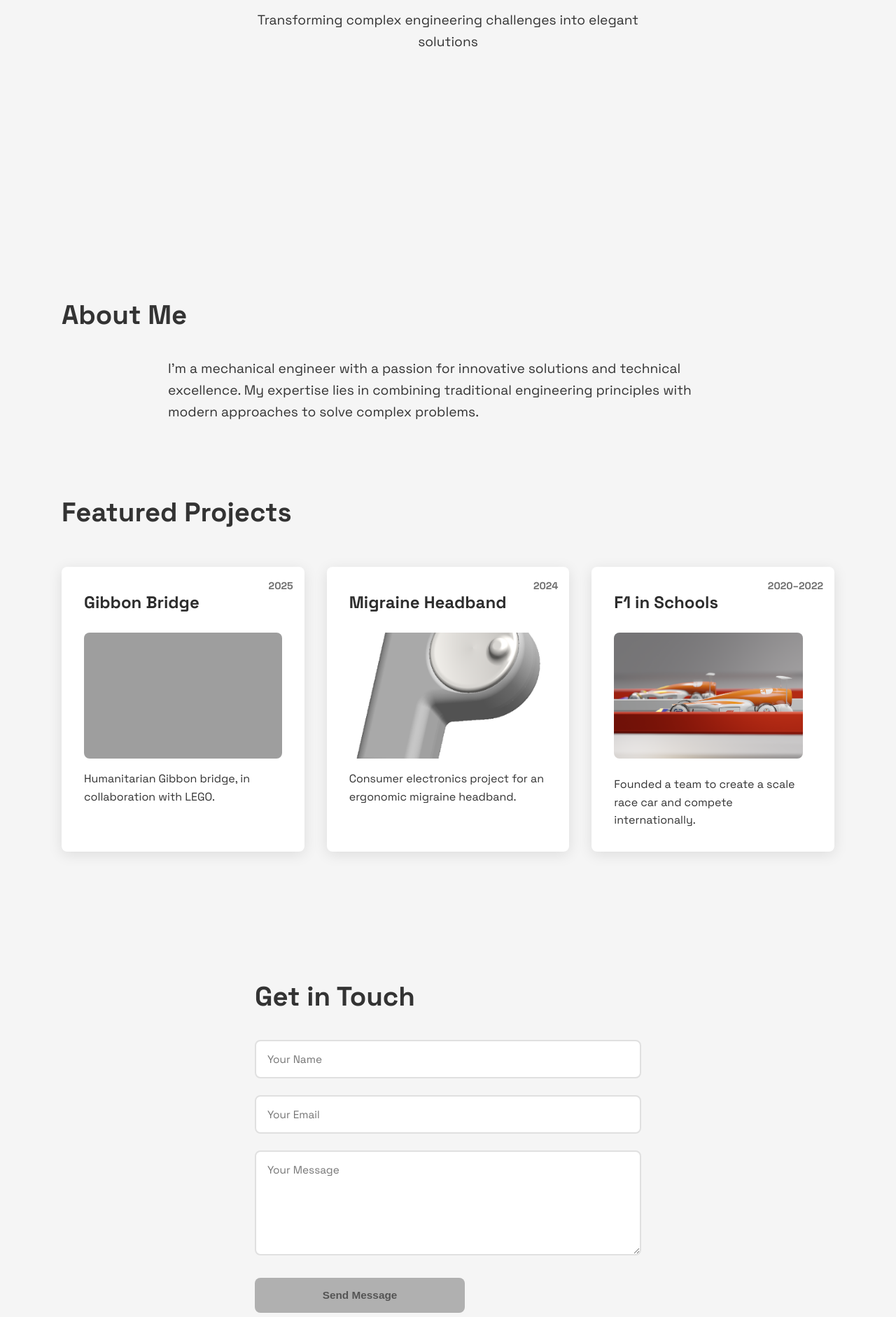
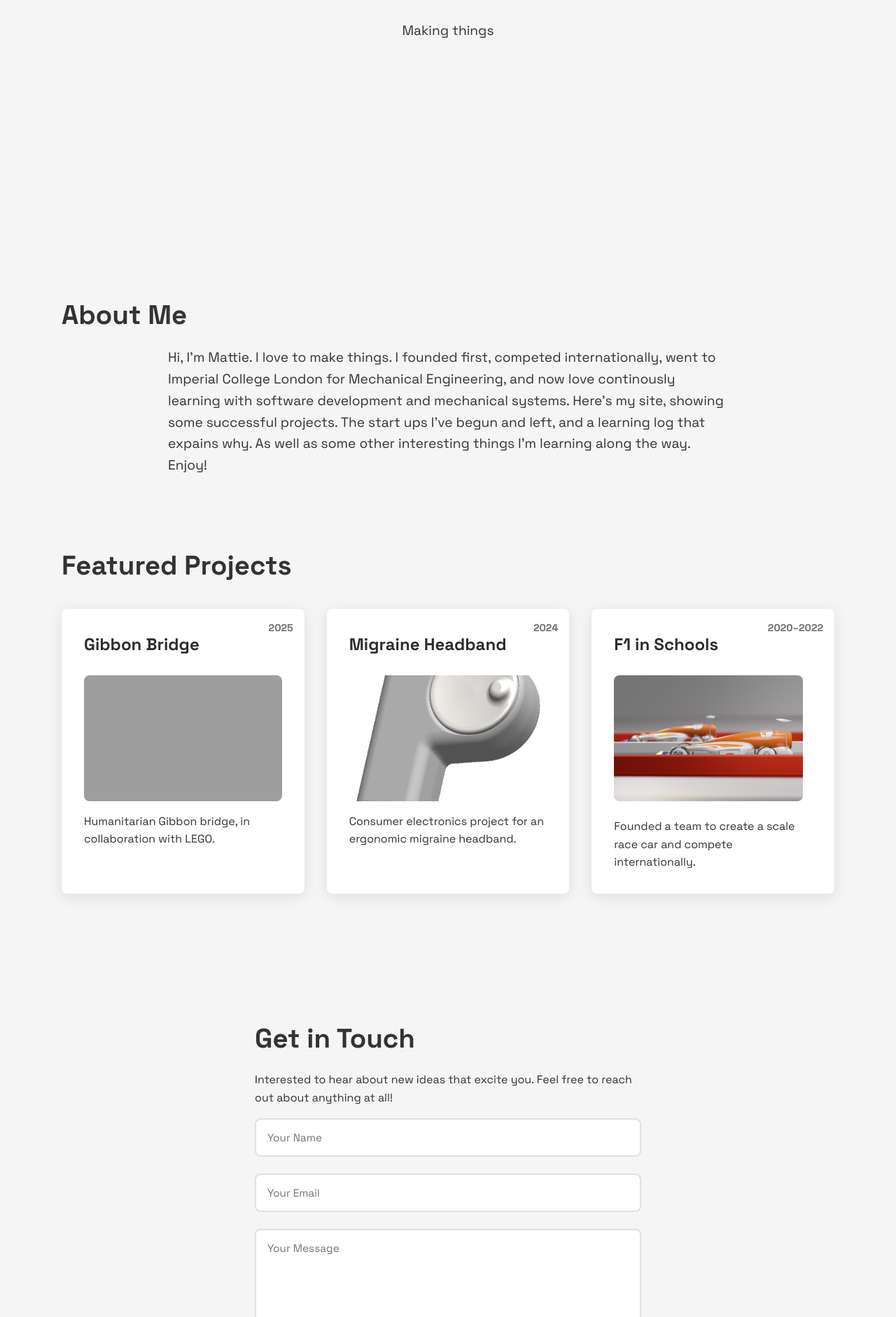
Before and after one commit to mattieballt-py/MattieBall, a plain HTML site: page index.html in a window 1280 px wide. Shown: the part 509-2391 px from the top of the page at 70% size. Drawn offline with Linux system fonts and the light colour scheme; grey boxes are pictures that could not be loaded; a script that the page names is missing.

Commit message:
content update index

```diff
--- a/index.html
+++ b/index.html
@@ -52,7 +52,7 @@
         <h1>Mattie Ball</h1>
         <p class="subtitle">Mechanical Engineer & Technical Consultant</p>
         <div class="hero-description">
-          <p>Transforming complex engineering challenges into elegant solutions</p>
+          <p>Making things</p>
         </div>
       </div>
     </section>
@@ -60,7 +60,7 @@
     <section id="about" class="about">
       <h2>About Me</h2>
       <div class="about-content">
-        <p>I'm a mechanical engineer with a passion for innovative solutions and technical excellence. My expertise lies in combining traditional engineering principles with modern approaches to solve complex problems.</p>
+        <p>Hi, I'm Mattie. I love to make things. I founded first, competed internationally, went to Imperial College London for Mechanical Engineering, and now love continously learning with software development and mechanical systems. Here's my site, showing some successful projects. The start ups I've begun and left, and a learning log that expains why. As well as some other interesting things I'm learning along the way. Enjoy!</p>
       </div>
     </section>
     <section id="projects" class="projects">
@@ -92,6 +92,7 @@
 
     <section id="contact" class="contact">
       <h2>Get in Touch</h2>
+      <p> Interested to hear about new ideas that excite you. Feel free to reach out about anything at all! </p>
       <form id="contactmessages">
         <div class="form-group">
           <input type="text" name="name" placeholder="Your Name" required />
--- a/style.css
+++ b/style.css
@@ -139,7 +139,7 @@
 
   h2 {
     font-size: clamp(2rem, 3vw, 2.5rem);
-    margin-bottom: 2rem;
+    margin-bottom: 1rem;
     position: relative;
     display: inline-block;
   }
@@ -223,7 +223,12 @@
   .contact {
     max-width: min(600px, 90%);
     margin: 6rem auto;
+    margin-bottom: 0;
     padding-top: 5rem;
+  }
+
+  .contact p {
+    margin-bottom: 1rem;
   }
 
   .form-group {
```
